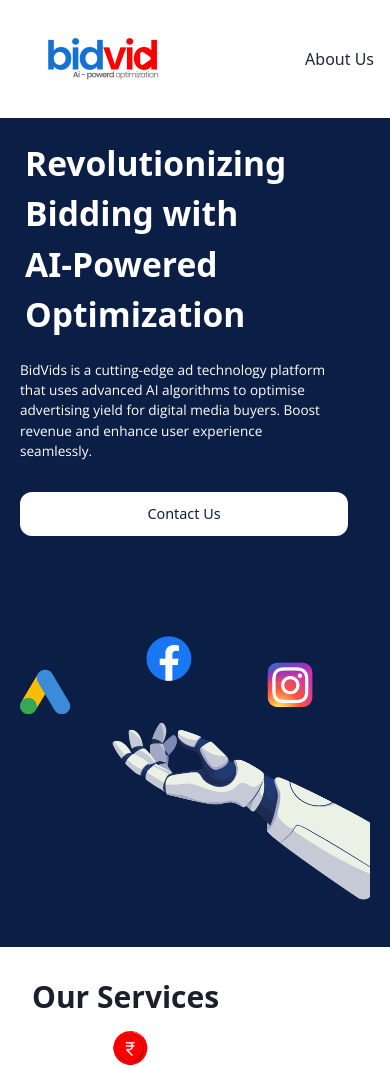
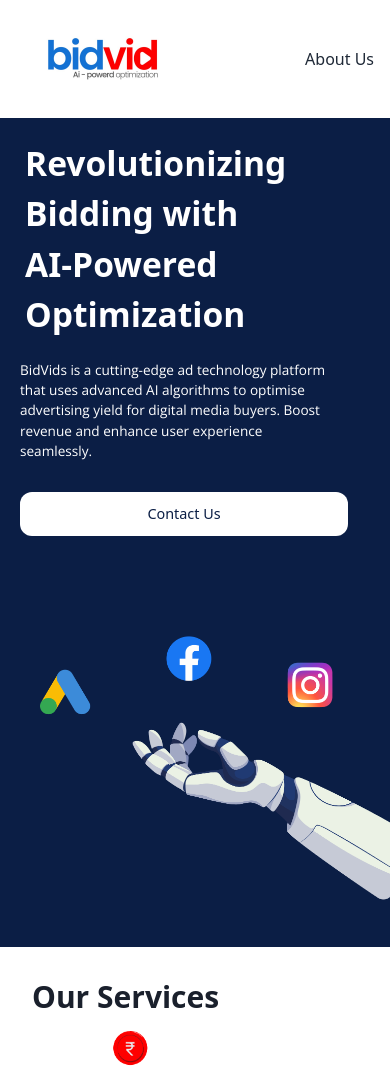
Before and after one commit to itsshivamdwivedi/bidvid-website, a Next.js app: page / in a window 390 px wide. Shown: the top 1068 px of the page. Built offline with nearby package versions, Linux system fonts and the light colour scheme.

Commit message:
Hero css mobile

```diff
--- a/app/components/HeroSection.css
+++ b/app/components/HeroSection.css
@@ -104,6 +104,7 @@
         height: 286.63px;
         max-width: 100%;
         height: auto;
+        margin-left: 40px;
     }
 }
 
```
